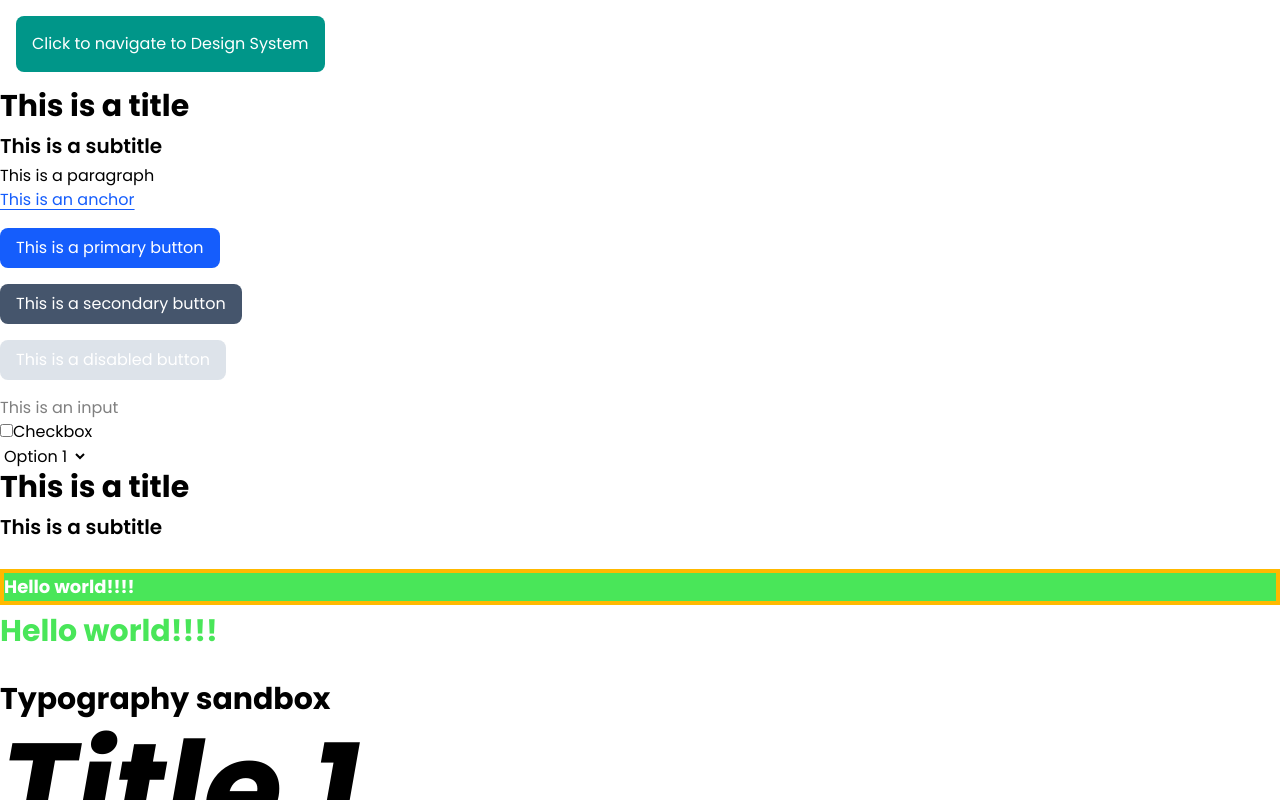
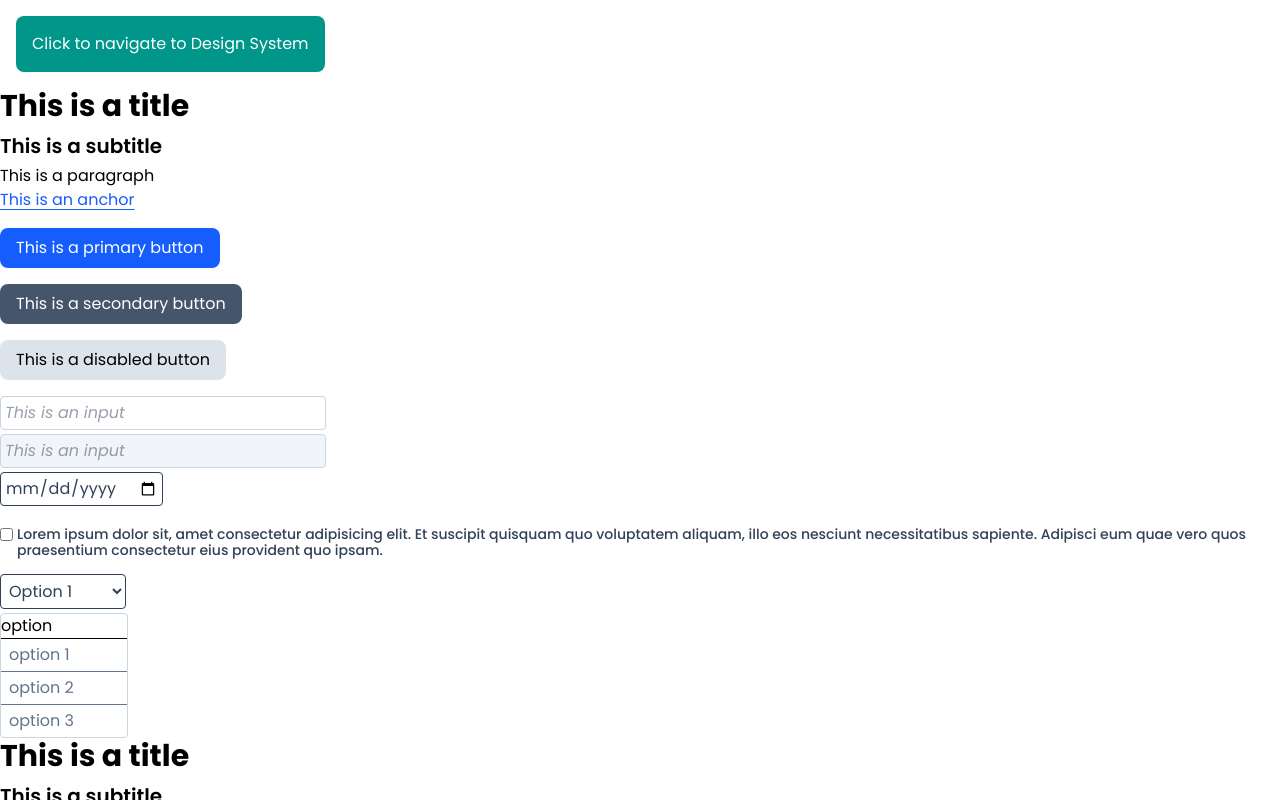
Before and after one commit to hahafiz/tailwind-sandbox, a React (Vite) app: page / in a window 1280 px wide. Both pictures are taken after a click on the button "Click to navigate to Design System". Shown: the top 800 px of the page. Built offline with nearby package versions, Linux system fonts and the light colour scheme.

Commit message:
design system. 3:56:31

```diff
--- a/src/DesignSystem.jsx
+++ b/src/DesignSystem.jsx
@@ -1,4 +1,8 @@
+import { ArrowDown } from "./assets/ArrowDown";
+import { useState } from "react";
+
 function DesignSystem() {
+  const [isOpen, setIsOpen] = useState(false);
   return (
     <div>
       <h1 className="">This is a title</h1>
@@ -14,7 +18,7 @@ function DesignSystem() {
         </button>
       </div>
       <div className="my-4">
-        <button disabled className="btn btn-primary">
+        <button disabled className="btn btn-pri">
           This is a disabled button
         </button>
       </div>
@@ -22,8 +26,19 @@ function DesignSystem() {
         <input type="text" placeholder="This is an input" />
       </div>
       <div>
+        <input disabled type="text" placeholder="This is an input" />
+      </div>
+      <div>
+        <input type="date" placeholder="" />
+      </div>
+      <div className="flex items-start my-4">
         <input type="checkbox" id="checkbox" />
-        <label htmlFor="checkbox">Checkbox</label>
+        <label htmlFor="checkbox">
+          Lorem ipsum dolor sit, amet consectetur adipisicing elit. Et suscipit
+          quisquam quo voluptatem aliquam, illo eos nesciunt necessitatibus
+          sapiente. Adipisci eum quae vero quos praesentium consectetur eius
+          provident quo ipsam.
+        </label>
       </div>
       <div>
         <select name="" id="">
@@ -32,6 +47,22 @@ function DesignSystem() {
           <option value="">Option 3</option>
         </select>
       </div>
+      {/* custom select (can be created as component) */}
+      <div className="Select">
+        <div className="flex items-center justify-between">
+          <span>option</span>
+          <div className={isOpen ? "rotate-180 transition" : "rotate-0"}>
+            <ArrowDown />
+          </div>
+        </div>
+        <div>
+          <ul className="flex flex-col divide-y border-t">
+            <li className="child">option 1</li>
+            <li className="child">option 2</li>
+            <li className="child">option 3</li>
+          </ul>
+        </div>
+      </div>
       <h1 className="">This is a title</h1>
       <h2 className="">This is a subtitle</h2>
     </div>
--- /dev/null
+++ b/src/assets/ArrowDown.jsx
@@ -0,0 +1,30 @@
+export function ArrowDown(props) {
+  return (
+    <svg
+      xmlns="http://www.w3.org/2000/svg"
+      width="1em"
+      height="1em"
+      viewBox="0 0 24 24"
+      {...props}
+    >
+      {/* Icon from Material Line Icons by Vjacheslav Trushkin - https://github.com/cyberalien/line-md/blob/master/license.txt */}
+      <path
+        fill="none"
+        stroke="currentColor"
+        strokeDasharray="12"
+        strokeDashoffset="12"
+        strokeLinecap="round"
+        strokeLinejoin="round"
+        strokeWidth="2"
+        d="M12 16l-7 -7M12 16l7 -7"
+      >
+        <animate
+          fill="freeze"
+          attributeName="stroke-dashoffset"
+          dur="0.3s"
+          values="12;0"
+        ></animate>
+      </path>
+    </svg>
+  );
+}
--- a/src/index.css
+++ b/src/index.css
@@ -48,6 +48,34 @@
     @apply underline text-blue-600 hover:text-purple-500 transition underline-offset-4;
   }
 
+  input,
+  select {
+    @apply text-slate-700 outline-none border rounded-sm p-1 mb-1;
+  }
+
+  select {
+    @apply pr-8;
+  }
+
+  input[type="text"] {
+    @apply border-slate-300 placeholder:italic;
+  }
+
+  input[type="text"]:disabled {
+    @apply bg-slate-100;
+  }
+
+  input[type="date"] {
+  }
+
+  input[type="checkbox"] {
+    @apply p-2 accent-purple-500 mr-1 mt-0.5;
+  }
+
+  label {
+    @apply text-sm text-slate-700 font-medium leading-4;
+  }
+
   .btn {
     @apply px-4 py-2 rounded-lg;
   }
@@ -67,4 +95,16 @@
   .btn-secondary {
     @apply bg-slate-600 text-white;
   }
+
+  .Select {
+    @apply w-32 outline-none border border-slate-300 rounded-sm inline-block cursor-pointer transition;
+  }
+
+  .Select .child {
+    @apply text-slate-500 px-2 py-1;
+  }
+
+  .Select ul li {
+    @apply hover:bg-slate-100;
+  }
 }
```
